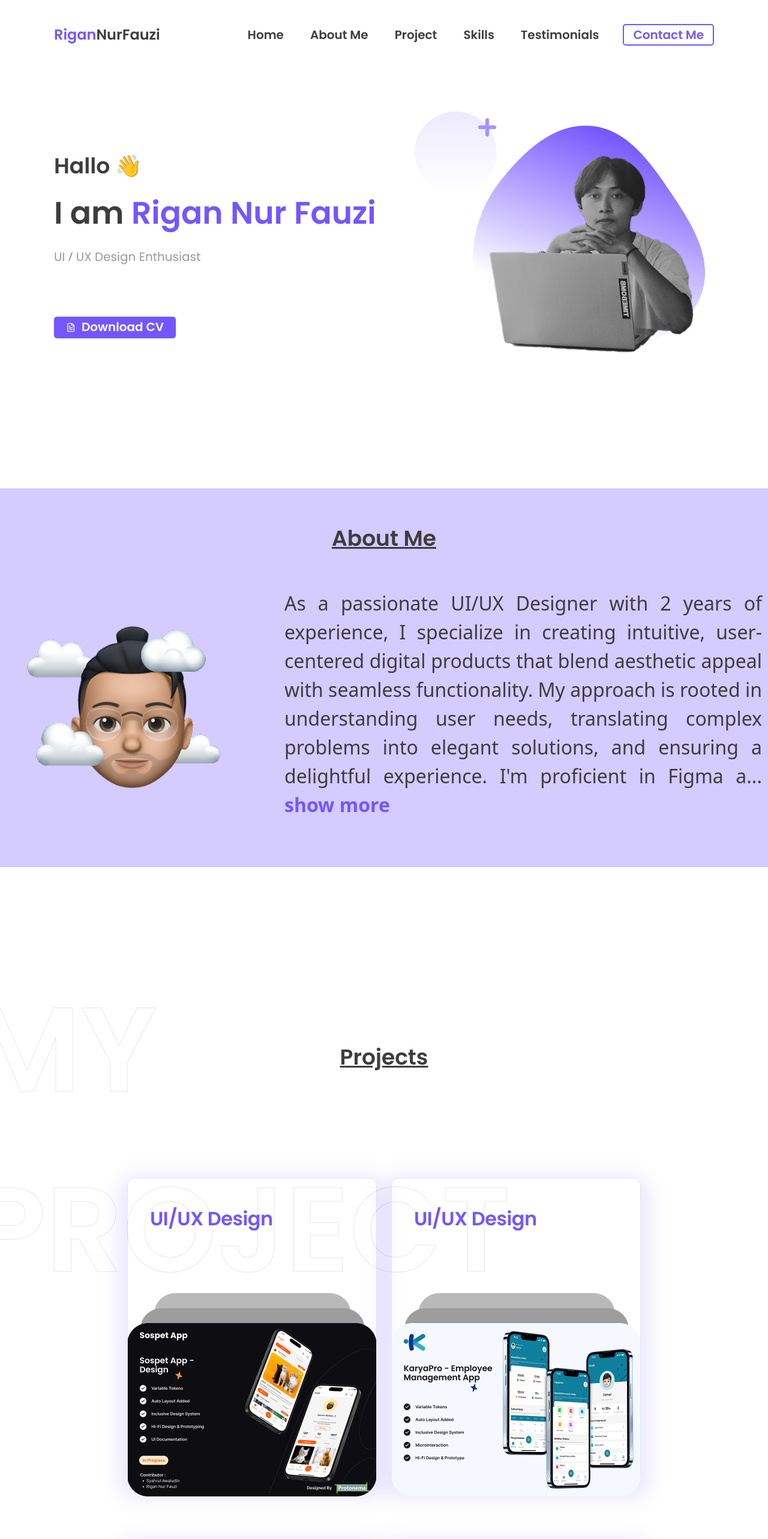
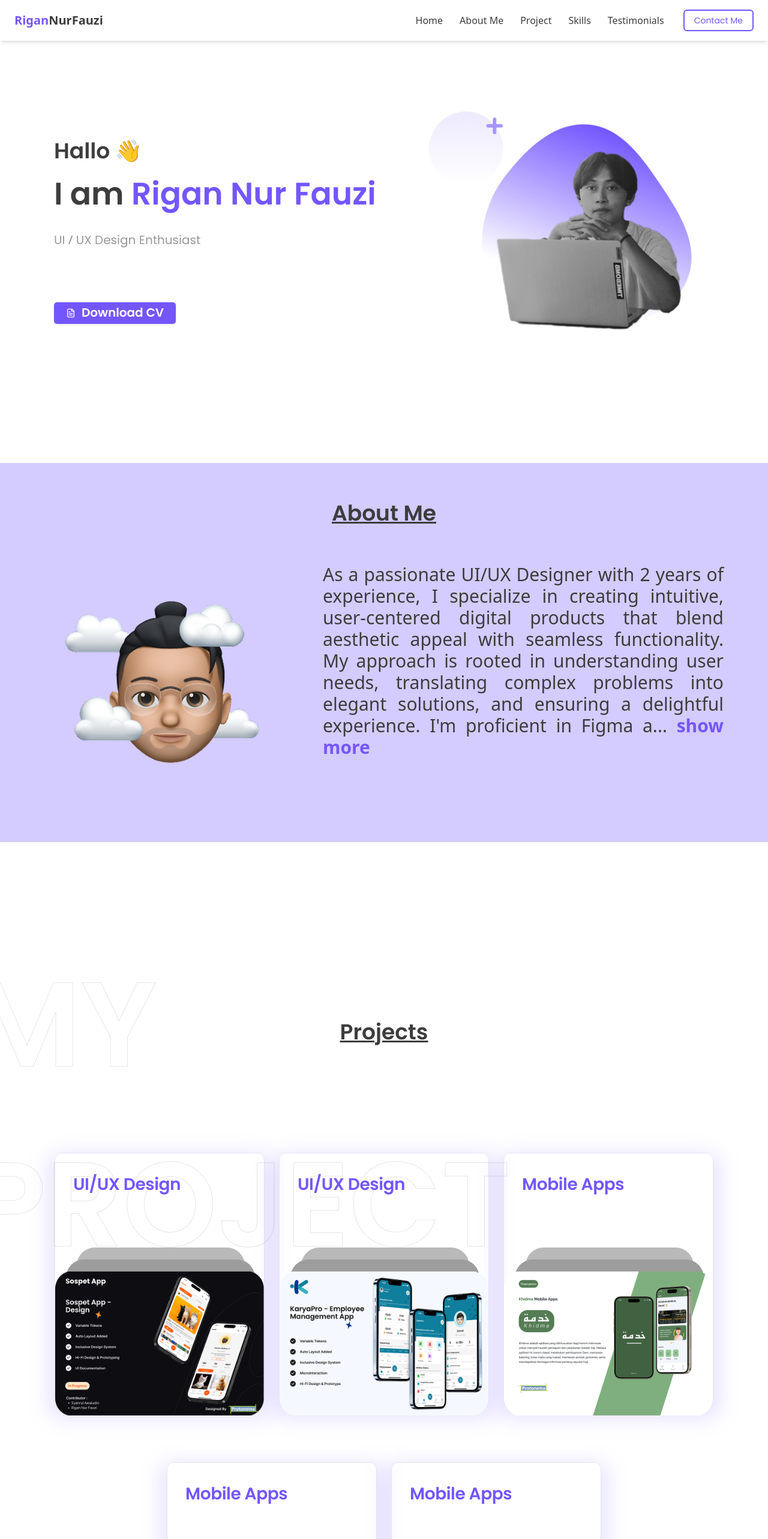
Before and after one commit to riganfauzi/web-portofolio, a React (Vite) app: page / in a window 1280 px wide. Shown: the top 2566 px of the page at 60% size. Built offline with nearby package versions, Linux system fonts and the light colour scheme.

Commit message:
update responsife

```diff
--- a/src/screens/Web/Web.tsx
+++ b/src/screens/Web/Web.tsx
@@ -1,5 +1,5 @@
 import { AboutMeSection } from "./sections/AboutMeSection";
-import { ContactSection } from "./sections/ContactSection";
+import { HeaderSection } from "./sections/HeaderSection";
 import { FooterSection } from "./sections/FooterSection";
 import { NavigationSection } from "./sections/NavigationSection/NavigationSection";
 import { ProjectsSection } from "./sections/ProjectsSection";
@@ -10,7 +10,7 @@ export const Web = (): JSX.Element => {
   return (
     <div className="bg-white flex flex-col items-center w-full overflow-x-hidden">
       <NavigationSection />
-      <ContactSection />
+      <HeaderSection />
       <AboutMeSection />
       <ProjectsSection />
       <SkillsSection />
--- a/src/screens/Web/sections/AboutMeSection/AboutMeSection.tsx
+++ b/src/screens/Web/sections/AboutMeSection/AboutMeSection.tsx
@@ -26,7 +26,7 @@ export const AboutMeSection = (): JSX.Element => {
 
           if (entry.isIntersecting) {
             setIsVisible(true);
-            observer.unobserve(entry.target);
+            // observer.unobserve(entry.target);
           }
         });
       },
@@ -50,22 +50,30 @@ export const AboutMeSection = (): JSX.Element => {
     <section
       id="about-me"
       ref={sectionRef}
-      className={`w-full py-16 mt-[120px] bg-foundation-bluelight-active fade-up-initial ${isVisible ? 'fade-up-animate' : ''}`}>
-      <div className="flex flex-col items-start gap-16 max-w-[1260px] mx-auto ">
-        <h2 className="font-heading-2 text-4xl font-semibold text-foundation-blackblack-400 underline text-center w-full">
+      className={`w-full py-8 sm:py-12 md:py-16 mt-8 sm:mt-12 md:mt-16 lg:mt-[120px] bg-foundation-bluelight-active fade-up-initial ${isVisible ? 'fade-up-animate' : ''}`}>
+      <div className="flex flex-col items-start gap-8 sm:gap-12 md:gap-16 max-w-[1260px] mx-auto px-6 sm:px-8 md:px-12 lg:px-16">
+        <h2 className="font-heading-2 text-2xl sm:text-3xl md:text-4xl font-semibold text-foundation-blackblack-400 underline text-center w-full">
           About Me
         </h2>
 
-        <div className="flex flex-col md:flex-row items-start gap-16 w-full">
-          <img src="/assets/images/avatar.png" alt="Avatar" className="max-w-full max-h-full object-contain" width={400} height={400} />
+        <div className="flex flex-col lg:flex-row items-start gap-8 sm:gap-12 md:gap-16 w-full">
+          {/* Avatar Image */}
+          <div className="w-full lg:w-auto flex justify-center lg:justify-start">
+            <img
+              src="/assets/images/avatar.png"
+              alt="Avatar"
+              className="max-w-full h-auto object-contain w-64 sm:w-80 md:w-96 lg:w-[400px] max-h-64 sm:max-h-80 md:max-h-96 lg:max-h-[400px]"
+            />
+          </div>
 
-          <Card className="border-none bg-transparent shadow-none">
+          {/* Text Content */}
+          <Card className="border-none bg-transparent shadow-none w-full lg:flex-1">
             <CardContent className="p-0">
-              <p className="font-poppins text-[32px] text-justify text-[#3d3d3d]">
+              <p className="font-poppins text-lg sm:text-xl md:text-2xl lg:text-3xl text-justify text-[#3d3d3d] leading-relaxed">
                 {displayedText}{" "}
                 {fullText.length > maxLength && (
                   <span
-                    className=" text-[#7456ff] cursor-pointer font-semibold"
+                    className="text-[#7456ff] cursor-pointer font-semibold hover:underline transition-all duration-200"
                     onClick={toggleExpand}
                   >
                     {isExpanded ? "show less" : "show more"}
--- a/src/screens/Web/sections/ContactSection/ContactSection.tsx
+++ /dev/null
@@ -1,89 +0,0 @@
-import { FileTextIcon } from "lucide-react";
-import { Button } from "../../../../components/ui/button";
-import { useState, useRef, useEffect } from "react";
-
-export const ContactSection = (): JSX.Element => {
-
-  const sectionRef = useRef(null);
-  const [isVisible, setIsVisible] = useState(false);
-
-  useEffect(() => {
-    const observer = new IntersectionObserver(
-      (entries) => {
-        entries.forEach((entry) => {
-          if (entry.isIntersecting) {
-            setIsVisible(true);
-            observer.unobserve(entry.target);
-          }
-        });
-      },
-      {
-        threshold: 0.1,
-      }
-    );
-
-    if (sectionRef.current) {
-      observer.observe(sectionRef.current);
-    }
-
-    return () => {
-      if (sectionRef.current) {
-        observer.unobserve(sectionRef.current);
-      }
-    };
-  }, []);
-
-
-  return (
-    <section
-      id="header"
-      ref={sectionRef}
-      className={`flex w-full items-center justify-between px-6 py-16 md:px-[90px] md:py-[66px] relative mt-[120px] fade-up-initial ${isVisible ? 'fade-up-animate' : ''}`}>
-      <div className="flex flex-col w-full md:w-[537px] items-start gap-[90px] relative">
-        <div className="flex flex-col items-start justify-center gap-6 relative self-stretch w-full">
-          <div className="flex flex-col items-start gap-3 relative self-stretch w-full">
-            <h2 className="relative self-stretch mt-[-1.00px] font-heading-2 font-[number:var(--heading-2-font-weight)] text-foundation-blackblack-400 text-[length:var(--heading-2-font-size)] tracking-[var(--heading-2-letter-spacing)] leading-[var(--heading-2-line-height)] [font-style:var(--heading-2-font-style)]">
-              Hallo 👋
-            </h2>
-
-            <h1 className="relative self-stretch [font-family:'Poppins',Helvetica] font-semibold text-[52px] tracking-[0] leading-[normal]">
-              <span className="text-[#3d3d3d]">I am</span>
-              <span className="text-pr-lavender"> Rigan Nur Fauzi</span>
-            </h1>
-          </div>
-
-          <p className="relative self-stretch [font-family:'Poppins',Helvetica] font-normal text-xl tracking-[0] leading-5">
-            <span className="font-medium text-[#999999] leading-[0.1px]">
-              UI{" "}
-            </span>
-            <span className="[font-family:'Noto_Sans',Helvetica] font-medium text-[#999999]">
-              /
-            </span>
-            <span className="font-medium text-[#999999] leading-[0.1px]">
-              {" "}
-              UX Design Enthusiast
-            </span>
-          </p>
-        </div>
-
-        <Button
-          className="inline-flex items-center gap-2.5 px-5 py-[15px] bg-pr-lavender rounded-[5px] text-white"
-          variant="default"
-        >
-          <FileTextIcon className="w-4 h-4" />
-          <span className="relative w-fit mt-[-1.00px] font-heading-6 font-[number:var(--heading-6-font-weight)] text-[length:var(--heading-6-font-size)] text-justify tracking-[var(--heading-6-letter-spacing)] leading-[var(--heading-6-line-height)] [font-style:var(--heading-6-font-style)]">
-            Download CV
-          </span>
-        </Button>
-      </div>
-
-
-        <img src="/assets/images/get_in_touch.png"
-          alt="Get in Touch"
-          className="max-w-full max-h-full object-contain"
-          width={500}
-          height={400} />
-
-    </section>
-  );
-};
--- a/src/screens/Web/sections/ContactSection/index.ts
+++ /dev/null
@@ -1 +0,0 @@
-export { ContactSection } from "./ContactSection";
--- /dev/null
+++ b/src/screens/Web/sections/HeaderSection/HeaderSection.tsx
@@ -0,0 +1,93 @@
+import { FileTextIcon } from "lucide-react";
+import { Button } from "../../../../components/ui/button";
+import { useState, useRef, useEffect } from "react";
+
+export const HeaderSection = (): JSX.Element => {
+
+  const sectionRef = useRef(null);
+  const [isVisible, setIsVisible] = useState(false);
+
+  useEffect(() => {
+    const observer = new IntersectionObserver(
+      (entries) => {
+        entries.forEach((entry) => {
+          if (entry.isIntersecting) {
+            setIsVisible(true);
+            // observer.unobserve(entry.target);
+          }
+        });
+      },
+      {
+        threshold: 0.1,
+      }
+    );
+
+    if (sectionRef.current) {
+      observer.observe(sectionRef.current);
+    }
+
+    return () => {
+      if (sectionRef.current) {
+        observer.unobserve(sectionRef.current);
+      }
+    };
+  }, []);
+
+
+  return (
+    <section
+      id="header"
+      ref={sectionRef}
+      className={`flex flex-col lg:flex-row w-full items-center justify-between px-6 py-8 sm:px-8 sm:py-12 md:px-12 md:py-16 lg:px-[90px] lg:py-[66px] relative mt-8 sm:mt-12 md:mt-16 lg:mt-[120px] fade-up-initial ${isVisible ? 'fade-up-animate' : ''}`}>
+
+      {/* Text Content */}
+      <div className="flex flex-col w-full lg:w-[537px] items-start gap-8 sm:gap-12 md:gap-16 lg:gap-[90px] relative order-2 lg:order-1">
+        <div className="flex flex-col items-start justify-center gap-4 sm:gap-5 md:gap-6 relative self-stretch w-full">
+          <div className="flex flex-col items-start gap-2 sm:gap-3 relative self-stretch w-full">
+            <h2 className="relative self-stretch mt-[-1.00px] font-heading-2 font-[number:var(--heading-2-font-weight)] text-foundation-blackblack-400 text-2xl sm:text-3xl md:text-4xl lg:text-[length:var(--heading-2-font-size)] tracking-[var(--heading-2-letter-spacing)] leading-[var(--heading-2-line-height)] [font-style:var(--heading-2-font-style)]">
+              Hallo 👋
+            </h2>
+
+            <h1 className="relative self-stretch [font-family:'Poppins',Helvetica] font-semibold text-2xl sm:text-3xl md:text-4xl lg:text-[52px] tracking-[0] leading-[1.2] lg:leading-[normal]">
+              <span className="text-[#3d3d3d]">I am</span>
+              <span className="text-pr-lavender"> Rigan Nur Fauzi</span>
+            </h1>
+          </div>
+
+          <p className="relative self-stretch [font-family:'Poppins',Helvetica] font-normal text-base sm:text-lg md:text-xl tracking-[0] leading-5 sm:leading-6 md:leading-7">
+            <span className="font-medium text-[#999999] leading-[0.1px]">
+              UI{" "}
+            </span>
+            <span className="[font-family:'Noto_Sans',Helvetica] font-medium text-[#999999]">
+              /
+            </span>
+            <span className="font-medium text-[#999999] leading-[0.1px]">
+              {" "}
+              UX Design Enthusiast
+            </span>
+          </p>
+        </div>
+
+        <Button
+          className="inline-flex items-center gap-2.5 px-4 py-3 sm:px-5 sm:py-[15px] bg-pr-lavender rounded-[5px] text-white text-sm sm:text-base w-fit"
+          variant="default"
+        >
+          <FileTextIcon className="w-4 h-4" />
+          <span className="relative w-fit mt-[-1.00px] font-heading-6 font-[number:var(--heading-6-font-weight)] text-[length:var(--heading-6-font-size)] text-justify tracking-[var(--heading-6-letter-spacing)] leading-[var(--heading-6-line-height)] [font-style:var(--heading-6-font-style)]">
+            Download CV
+          </span>
+        </Button>
+      </div>
+
+      {/* Image */}
+      <div className="w-full lg:w-auto flex justify-center order-1 lg:order-2 mb-8 lg:mb-0">
+        <img
+          src="/assets/images/get_in_touch.png"
+          alt="Get in Touch"
+          className="max-w-full h-auto object-contain w-full sm:w-80 md:w-96 lg:w-[500px] max-h-64 sm:max-h-80 md:max-h-96 lg:max-h-[400px]"
+        />
+      </div>
+
+    </section>
+  );
+};
--- /dev/null
+++ b/src/screens/Web/sections/HeaderSection/index.ts
@@ -0,0 +1 @@
+export { HeaderSection } from "./HeaderSection";
--- a/src/screens/Web/sections/NavigationSection/NavigationSection.tsx
+++ b/src/screens/Web/sections/NavigationSection/NavigationSection.tsx
@@ -1,3 +1,4 @@
+import { useState } from "react";
 import { Button } from "../../../../components/ui/button";
 import {
   NavigationMenu,
@@ -5,38 +6,37 @@ import {
   NavigationMenuLink,
   NavigationMenuList,
 } from "../../../../components/ui/navigation-menu";
+import { Menu, X } from "lucide-react";
 
 export const NavigationSection = (): JSX.Element => {
-  // Navigation menu items data
+  const [isMobileOpen, setIsMobileOpen] = useState(false);
+
   const navItems = [
     { label: "Home", href: "#header" },
     { label: "About Me", href: "#about-me" },
     { label: "Project", href: "#projects" },
-    { label: "Skills", href: "#testimonials" },
+    { label: "Skills", href: "#skills" },
     { label: "Testimonials", href: "#testimonials" },
   ];
 
   return (
-    <header className="flex w-full items-center justify-between px-[30px] py-10 bg-white/80 fixed top-0 z-50 backdrop-blur-lg">
-      {/* Logo/Brand Name */}
-      <div className="inline-flex items-start gap-2.5 pl-[60px] relative">
-        <h1 className="relative w-fit mt-[-1.00px] font-['Poppins',Helvetica] font-normal text-2xl leading-6">
-          <span className="font-semibold text-[#7456ff] leading-[0.1px]">
-            Rigan
-          </span>
-          <span className="font-semibold text-[#3d3d3d]">NurFauzi</span>
+    <header className="fixed top-0 left-0 w-full z-50 bg-white/80 backdrop-blur-lg px-6 py-4 shadow-md">
+      <div className="flex items-center justify-between">
+        {/* Logo */}
+        <h1 className="text-xl font-semibold">
+          <span className="text-pr-lavender">Rigan</span>
+          <span className="text-[#3d3d3d]">NurFauzi</span>
         </h1>
-      </div>
 
-      {/* Navigation Menu */}
-      <div className="inline-flex items-center gap-10 pr-[60px] relative">
+        {/* Desktop Navigation */}
+        <div className="hidden md:flex items-center gap-8">
           <NavigationMenu>
-          <NavigationMenuList className="flex gap-10">
-            {navItems.map((item, index) => (
-              <NavigationMenuItem key={index}>
+            <NavigationMenuList className="flex gap-6">
+              {navItems.map((item) => (
+                <NavigationMenuItem key={item.href}>
                   <NavigationMenuLink
                     href={item.href}
-                  className="font-heading-6 font-[number:var(--heading-6-font-weight)] text-foundation-blackblack-400 text-[length:var(--heading-6-font-size)] tracking-[var(--heading-6-letter-spacing)] leading-[var(--heading-6-line-height)] [font-style:var(--heading-6-font-style)]"
+                    className="text-[#3d3d3d] text-base font-medium hover:text-pr-lavender transition-colors"
                   >
                     {item.label}
                   </NavigationMenuLink>
@@ -45,19 +45,46 @@ export const NavigationSection = (): JSX.Element => {
             </NavigationMenuList>
           </NavigationMenu>
 
-        {/* Contact Button */}
           <Button
             variant="outline"
-          className="p-[15px] rounded-[5px] border-2 border-solid border-[#7456ff] bg-transparent"
+            className="px-4 py-2 border-2 border-pr-lavender text-pr-lavender"
           >
-
-          <a href="#footer">
-          <span className="font-heading-6 font-[number:var(--heading-6-font-weight)] text-pr-lavender text-[length:var(--heading-6-font-size)] tracking-[var(--heading-6-letter-spacing)] leading-[var(--heading-6-line-height)] [font-style:var(--heading-6-font-style)]">
-            Contact Me
-            </span>
-            </a>
+            <a href="#footer" className="font-heading-6">Contact Me</a>
           </Button>
         </div>
+
+        {/* Mobile Menu Toggle */}
+        <button
+          className="md:hidden"
+          onClick={() => setIsMobileOpen(!isMobileOpen)}
+          aria-label="Toggle Menu"
+        >
+          {isMobileOpen ? <X size={24} /> : <Menu size={24} />}
+        </button>
+      </div>
+
+      {/* Mobile Menu Dropdown */}
+      {isMobileOpen && (
+        <div className="flex flex-col gap-4 mt-4 md:hidden">
+          {navItems.map((item) => (
+            <a
+              key={item.href}
+              href={item.href}
+              onClick={() => setIsMobileOpen(false)}
+              className="text-[#3d3d3d] text-base font-medium hover:text-pr-lavender transition-colors"
+            >
+              {item.label}
+            </a>
+          ))}
+          <a
+            href="#footer"
+            onClick={() => setIsMobileOpen(false)}
+            className="mt-2 border-2 border-pr-lavender rounded px-4 py-2 text-pr-lavender font-heading-6 text-center"
+          >
+            Contact Me
+          </a>
+        </div>
+      )}
     </header>
   );
 };
--- a/src/screens/Web/sections/ProjectsSection/ProjectsSection.tsx
+++ b/src/screens/Web/sections/ProjectsSection/ProjectsSection.tsx
@@ -74,30 +74,29 @@ export const ProjectsSection = (): JSX.Element => {
           </div>
         </div>
 
-        {/* Grid Layout with Gaps */}
-        <div className="flex flex-wrap justify-center gap-x-6 gap-y-24">
+        <div className="flex flex-nowrap overflow-x-auto md:flex-wrap md:overflow-x-visible justify-start md:justify-center gap-x-6 gap-y-24 pb-4 hide-scrollbar">
           {projects.map((project, index) => (
             <Card
               key={index}
-              className="w-[416px] h-[508px] shadow-[0_12px_32px_12px_#a693ff40] flex-shrink-0"
+              className="w-[350px] h-[420px] shadow-[0_12px_32px_12px_#a693ff40] flex-shrink-0"
               style={{
                 backgroundSize: "100% 100%",
               }}
             >
-              <div className="w-full h-[65px] mt-11">
-                <div className="flex w-full h-[42px] items-start px-[37px]">
-                  <div className="flex-1 mt-[-1.00px] mb-[-5.00px] font-['Poppins',Helvetica] font-semibold text-foundationbluenormal text-[32px] tracking-[-0.48px] leading-[normal]">
+              <div className="w-full h-[55px] mt-8">
+                <div className="flex w-full h-[38px] items-start px-[30px]">
+                  <div className="flex-1 mt-[-1.00px] mb-[-5.00px] font-['Poppins',Helvetica] font-semibold text-foundationbluenormal text-[28px] tracking-[-0.42px] leading-[normal]">
                     {project.title}
                   </div>
                 </div>
               </div>
 
-              <CardContent className="p-0 w-full h-[351px] mt-[82px]">
-                <div className="relative h-[339px] mt-3">
-                  <div className="absolute w-[328px] h-[317px] top-0 left-11 bg-[#757575] rounded-[35px] opacity-50" />
-                  <div className="absolute w-[374px] h-[314px] top-[25px] left-[21px] bg-[#9e9d9d] rounded-[35px]" />
+              <CardContent className="p-0 w-full h-[290px] mt-[70px]">
+                <div className="relative h-[280px] mt-3">
+                  <div className="absolute w-[280px] h-[260px] top-0 left-9 bg-[#757575] rounded-[30px] opacity-50" />
+                  <div className="absolute w-[315px] h-[258px] top-[20px] left-[18px] bg-[#9e9d9d] rounded-[30px]" />
                   <img
-                    className="absolute w-[416px] h-[289px] top-[50px] left-0 object-cover"
+                    className="absolute w-[350px] h-[240px] top-[40px] left-0 object-cover"
                     alt={`${project.title} Project`}
                     src={project.image}
                   />
--- a/src/screens/Web/sections/TestimonialsSection/TestimonialsSection.tsx
+++ b/src/screens/Web/sections/TestimonialsSection/TestimonialsSection.tsx
@@ -104,7 +104,7 @@ export const TestimonialsSection = (): JSX.Element => {
             Autoplay({
               delay: 3500,
               stopOnInteraction: false,
-              stopOnMouseEnter: true,
+              stopOnMouseEnter: false,
             }),
           ]}
           setApi={setApi}
```
Lines whose indentation alone changed are shown as unchanged.
